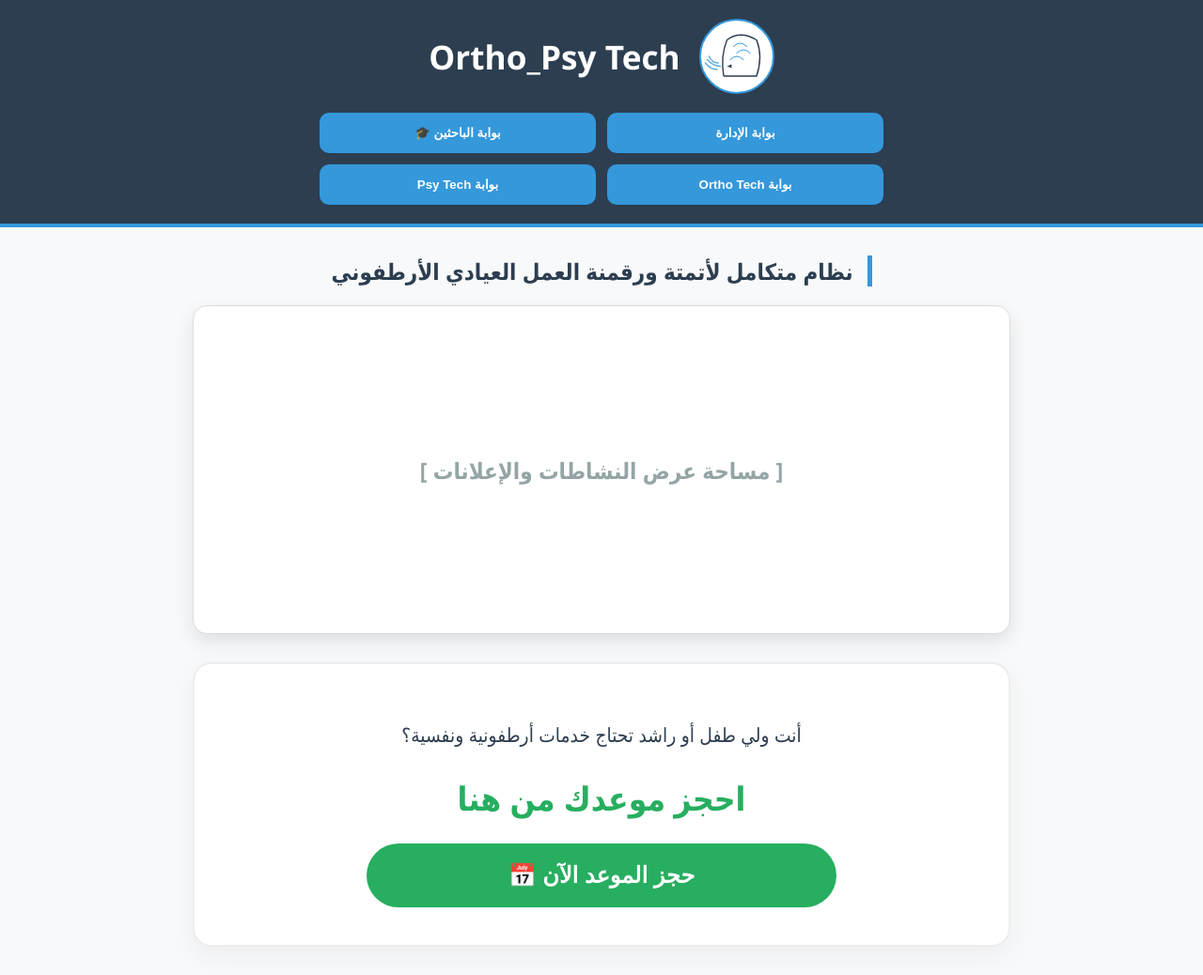
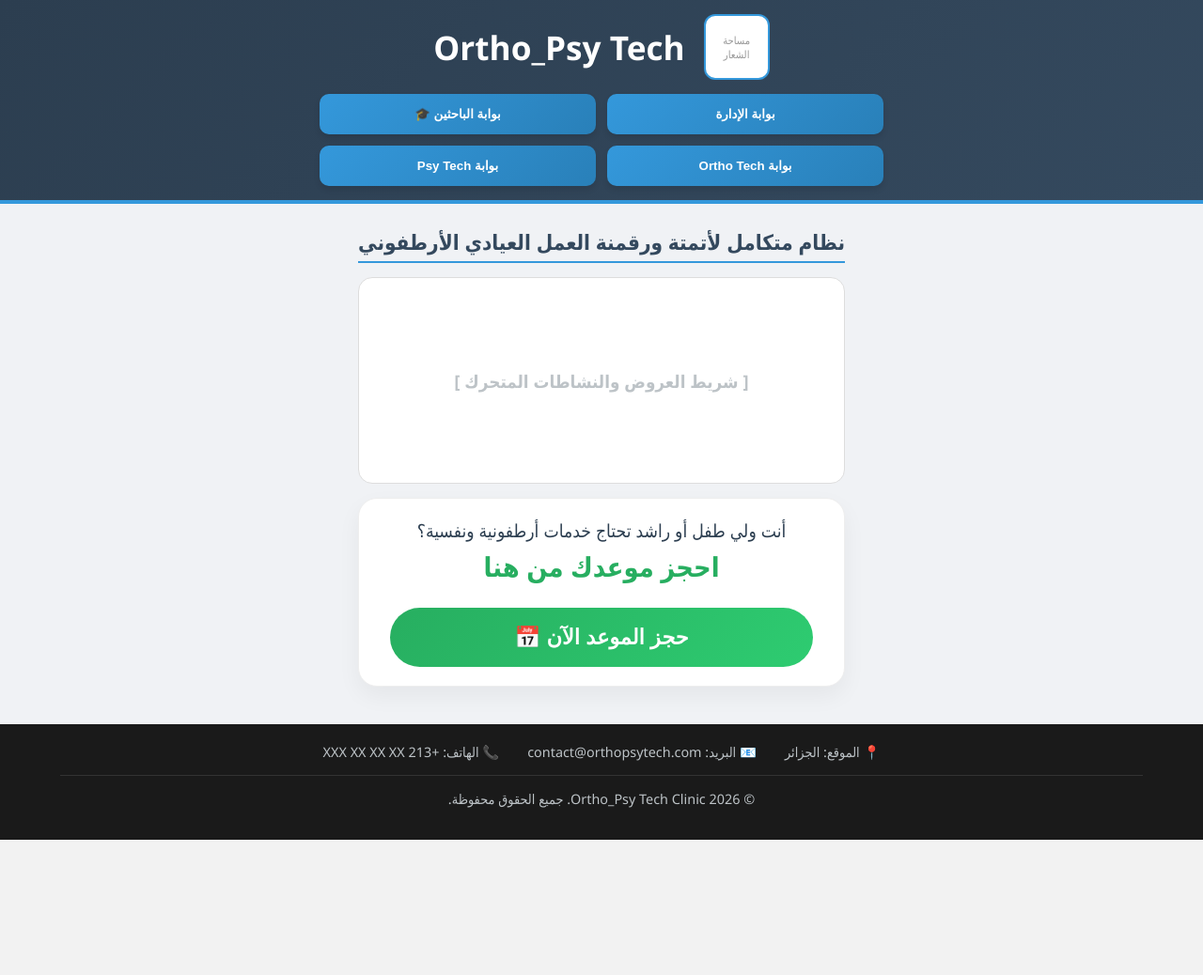
Before and after one commit to abd-orthopsy/Ortho_Psy_Tech, a Flask app: page / in a window 1280 px wide. Shown: the whole page at 94% size. After the commit the page ends 894 px from the top, so only its background shows below. Run offline with Flask 3, Linux system fonts and the light colour scheme.

Commit message:
Refactor index.html with style and layout updates
Updated styles for navbar, buttons, and footer. Improved layout and added dynamic year update in footer.

```diff
--- a/templates/index.html
+++ b/templates/index.html
@@ -6,56 +6,48 @@
     <title>Ortho_Psy Tech</title>
     <style>
         :root {
-            --primary: #2c3e50;
-            --accent: #3498db;
-            --success: #27ae60;
-            --bg: #f8f9fa;
+            --primary-grad: linear-gradient(135deg, #2c3e50 0%, #34495e 100%);
+            --accent-grad: linear-gradient(135deg, #3498db 0%, #2980b9 100%);
+            --success-grad: linear-gradient(135deg, #27ae60 0%, #2ecc71 100%);
+            --bg: #f0f2f5;
+            --footer-bg: #1a1a1a;
         }
 
         * { box-sizing: border-box; }
-        body { font-family: 'Segoe UI', Tahoma, sans-serif; margin: 0; background-color: var(--bg); color: var(--primary); }
+        body { font-family: 'Segoe UI', Tahoma, sans-serif; margin: 0; background-color: var(--bg); color: #2c3e50; min-height: 100vh; display: flex; flex-direction: column; }
 
-        /* شريط علوي احترافي */
-        .navbar { background: var(--primary); color: white; padding: 20px 5%; display: flex; flex-direction: column; align-items: center; border-bottom: 4px solid var(--accent); }
+        /* شريط علوي أنيق */
+        .navbar { background: var(--primary-grad); color: white; padding: 15px 5%; border-bottom: 4px solid #3498db; text-align: center; }
+        .header-content { display: flex; align-items: center; justify-content: center; gap: 20px; margin-bottom: 15px; }
+        .logo-placeholder { width: 70px; height: 70px; background: white; border-radius: 12px; display: flex; align-items: center; justify-content: center; border: 2px solid #3498db; color: #999; font-size: 0.7rem; }
+        .main-title { font-size: 2.2rem; margin: 0; white-space: nowrap; }
 
-        .logo-area { display: flex; align-items: center; gap: 20px; margin-bottom: 20px; }
+        /* البوابات */
+        .gates-grid { display: grid; grid-template-columns: 1fr 1fr; gap: 12px; width: 100%; max-width: 600px; margin: 0 auto; }
+        .gate-btn { background: var(--accent-grad); border: none; color: white; padding: 14px; border-radius: 10px; cursor: pointer; font-weight: bold; box-shadow: 0 4px 6px rgba(0,0,0,0.1); transition: 0.3s; }
+        .gate-btn:hover { transform: translateY(-2px); }
 
-        /* رسم الشعار البرمجي المطور (بناءً على الصورة المرفقة) */
-        .logo-box { width: 80px; height: 80px; background: white; border-radius: 50%; display: flex; align-items: center; justify-content: center; border: 2px solid var(--accent); }
+        .container { max-width: 900px; margin: 10px auto; padding: 0 15px; text-align: center; flex: 1; }
+        .description-text { font-size: 1.4rem; font-weight: bold; margin: 15px 0; color: #34495e; border-bottom: 2px solid #3498db; display: inline-block; padding-bottom: 5px; }
 
-        .gates-grid { display: grid; grid-template-columns: 1fr 1fr; gap: 12px; width: 100%; max-width: 600px; }
-        .gate-btn { background: var(--accent); border: none; color: white; padding: 14px; border-radius: 10px; cursor: pointer; font-weight: bold; transition: 0.3s; }
-        .gate-btn:hover { background: #2980b9; transform: scale(1.02); }
+        /* إطارات المحتوى */
+        .slider-box { background: white; border-radius: 15px; height: 220px; display: flex; align-items: center; justify-content: center; border: 1px solid #ddd; margin-bottom: 15px; }
+        .appointment-card { background: white; border-radius: 20px; padding: 20px; border: 1px solid #eee; box-shadow: 0 10px 25px rgba(0,0,0,0.05); }
+        .appointment-btn { background: var(--success-grad); color: white; border: none; padding: 18px 50px; font-size: 1.4rem; border-radius: 50px; cursor: pointer; font-weight: bold; width: 100%; max-width: 450px; transition: 0.3s; margin-top: 10px; }
 
-        .container { max-width: 900px; margin: 30px auto; padding: 0 15px; text-align: center; }
-
-        /* مكان العبارة الوصفية الجديد */
-        .description-text { font-size: 1.5rem; font-weight: bold; margin-bottom: 20px; color: var(--primary); border-right: 5px solid var(--accent); padding-right: 15px; display: inline-block; }
-
-        .slider-box { background: #fff; border-radius: 15px; overflow: hidden; box-shadow: 0 8px 20px rgba(0,0,0,0.1); margin-bottom: 30px; height: 350px; display: flex; align-items: center; justify-content: center; border: 1px solid #ddd; }
-
-        .appointment-card { background: white; border-radius: 20px; padding: 40px; box-shadow: 0 10px 30px rgba(0,0,0,0.05); border: 2px solid #eee; }
-        .appointment-btn { background: var(--success); color: white; border: none; padding: 20px 50px; font-size: 1.5rem; border-radius: 50px; cursor: pointer; font-weight: bold; width: 100%; max-width: 500px; transition: 0.3s; }
-        .appointment-btn:hover { background: #219150; box-shadow: 0 5px 15px rgba(39, 174, 96, 0.4); }
+        /* الشريط الأسود السفلي (Footer) */
+        .footer { background: var(--footer-bg); color: #bdc3c7; padding: 20px 5%; text-align: center; margin-top: 30px; font-size: 0.9rem; }
+        .footer-info { display: flex; justify-content: center; gap: 30px; margin-bottom: 10px; flex-wrap: wrap; }
+        .footer-info span { display: flex; align-items: center; gap: 5px; }
     </style>
 </head>
 <body>
 
     <header class="navbar">
-        <div class="logo-area">
-            <div class="logo-box">
-                <svg viewBox="0 0 100 100" width="70" height="70">
-                    <path d="M30 80 Q25 50 35 25 Q55 10 80 25 Q90 50 80 80 L30 80" fill="white" stroke="#2c3e50" stroke-width="2"/>
-                    <path d="M45 35 Q55 25 65 35 M50 45 Q60 35 70 45 M40 55 Q50 45 60 55" fill="none" stroke="#3498db" stroke-width="1.5" stroke-linecap="round"/>
-                    <path d="M35 65 L42 62 L42 68 Z" fill="#2c3e50"/>
-                    <path d="M25 65 Q15 65 5 55 M22 60 Q12 60 8 50 M20 70 Q10 70 2 60" fill="none" stroke="#3498db" stroke-width="2" stroke-linecap="round" opacity="0.8"/>
-                </svg>
-            </div>
-            <div style="text-align: right;">
-                <h1 style="margin: 0; font-size: 2.2rem;">Ortho_Psy Tech</h1>
-            </div>
+        <div class="header-content">
+            <div class="logo-placeholder">مساحة<br>الشعار</div>
+            <h1 class="main-title">Ortho_Psy Tech</h1>
         </div>
-
         <div class="gates-grid">
             <button class="gate-btn">بوابة الإدارة</button>
             <button class="gate-btn">بوابة الباحثين 🎓</button>
@@ -68,15 +60,29 @@
         <div class="description-text">نظام متكامل لأتمتة ورقمنة العمل العيادي الأرطفوني</div>
 
         <div class="slider-box">
-            <h2 style="color: #95a5a6;">[ مساحة عرض النشاطات والإعلانات ]</h2>
+            <h3 style="color: #bdc3c7;">[ شريط العروض والنشاطات المتحرك ]</h3>
         </div>
 
         <section class="appointment-card">
-            <p style="font-size: 1.3rem; margin-bottom: 10px;">أنت ولي طفل أو راشد تحتاج خدمات أرطفونية ونفسية؟</p>
-            <h2 style="color: var(--success); font-size: 2.2rem; margin-bottom: 25px;">احجز موعدك من هنا</h2>
+            <p style="font-size: 1.2rem; margin: 0;">أنت ولي طفل أو راشد تحتاج خدمات أرطفونية ونفسية؟</p>
+            <h2 style="color: #27ae60; font-size: 1.8rem; margin: 5px 0 15px 0;">احجز موعدك من هنا</h2>
             <button class="appointment-btn">حجز الموعد الآن 📅</button>
         </section>
     </div>
 
+    <footer class="footer">
+        <div class="footer-info">
+            <span>📍 الموقع: الجزائر</span>
+            <span>📧 البريد: contact@orthopsytech.com</span>
+            <span>📞 الهاتف: +213 XXX XX XX XX</span>
+        </div>
+        <hr style="border: 0; border-top: 1px solid #333; margin: 15px 0;">
+        <p>&copy; <span id="year"></span> Ortho_Psy Tech Clinic. جميع الحقوق محفوظة.</p>
+    </footer>
+
+    <script>
+        // تحديث السنة تلقائياً
+        document.getElementById("year").textContent = new Date().getFullYear();
+    </script>
 </body>
 </html>
```
